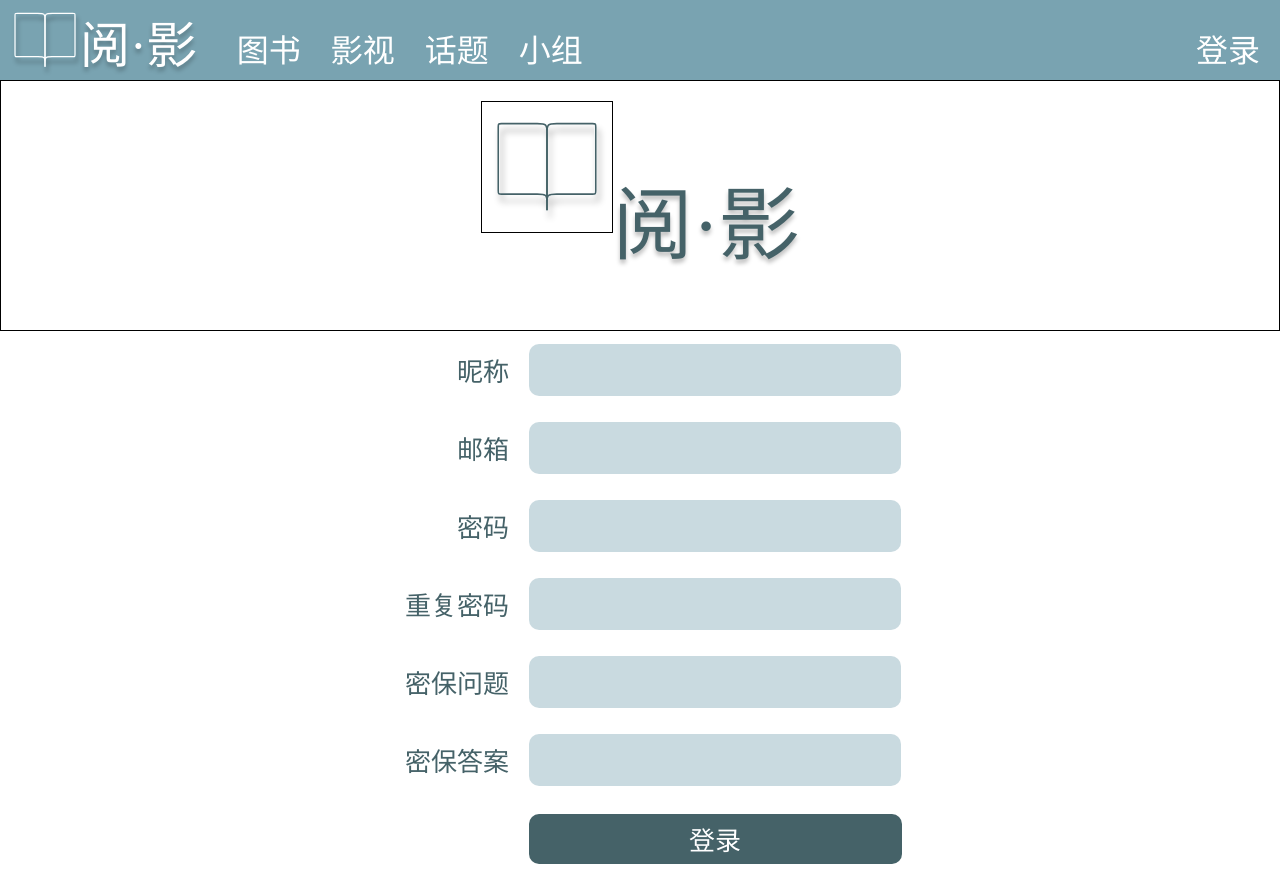
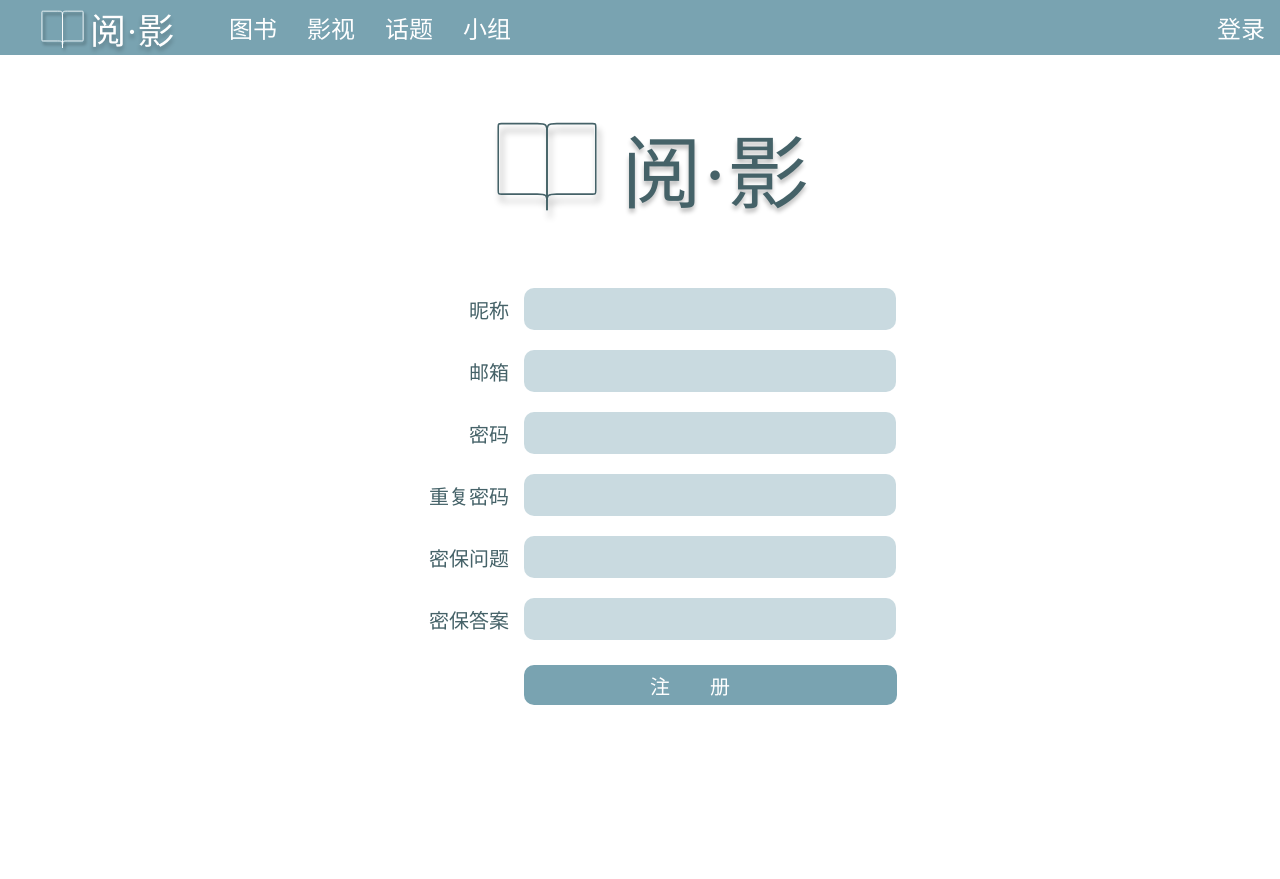
Before and after one commit to CheangFouSUY/web-yueying, a Vue app: page /register in a window 1280 px wide. After the commit the page ends 800 px from the top, so only its background shows below. Built offline with nearby package versions, Linux system fonts and the light colour scheme.

Commit message:
smaller header

```diff
--- a/src/components/Header.vue
+++ b/src/components/Header.vue
@@ -1,14 +1,18 @@
 <template>
 <div class="nav">
-    <img id="headerLogo" src="../../public/LogoWhite.svg">
-    <a href="/" id="logoName">阅·影</a>
-    <a href="#">图书</a>
-    <a href="#">影视</a>
-    <a href="#">话题</a>
-    <a href="#">小组</a>
+    <!-- <img id="headerLogo" src="../../public/LogoWhite.svg"> -->
+    <a href="/" id="logoName">
+        <img id="headerLogo" src="../../public/LogoWhite.svg">
+        阅·影
+    </a>
+    <a href="#" class="navLink">图书</a>
+    <a href="#" class="navLink">影视</a>
+    <a href="#" class="navLink">话题</a>
+    <a href="#" class="navLink">小组</a>
     <router-link id='login' to="/login">登录</router-link>
 </div>
 </template>
+
 <script>
 export default {
     name:'Header'
@@ -17,32 +21,40 @@ export default {
 
 <style>
 #headerLogo{
-    width: 80px;
+    width: 55px;
     float: left;
-    margin-top: -5px;
+    margin-left: 30px;
 }
 
 #logoName{
-    font-size: 50px;
+    height: 45px;
+    font-size: 36px;
     font-weight: 100;
-    margin: auto 10px auto -20px;
+    margin: -3px 20px auto -15px;
+    padding: 5px 20px;
     text-shadow: 0px 4px 4px rgba(0, 0, 0, 0.25);
 }
 .nav{
-    height: 70px;
-    padding: 5px;
-    font-size: 32px;
+    height: 55px;
+    /* padding: 5px; */
+    font-size: 24px;
     background-color: #79A3B1;
+}
+.navLink:hover{
+    background-color: #6f9caa;
 }
 a{
     display: block;
     float: left;
-    /* border: 1px black solid; */
-    margin-top: 20px;
-    padding-left: 15px;
+    height: 35px;
+    /* outline: 1px black solid; */
+    margin: auto ;
+    /* margin-top: 20px; */
+    padding: 10px 15px;
     padding-right: 15px;
     color: white;
     text-decoration: none;
+
 }
 #login{
     float:right;
--- a/src/views/Register.vue
+++ b/src/views/Register.vue
@@ -41,7 +41,7 @@
             </div>
             <div>
                 <span></span>
-                <button>登录</button>
+                <button>注册</button>
             </div>
         </div>
     </div>
@@ -59,19 +59,20 @@ export default {
 
 <style scoped>
 #logo{
-    border: 1px black solid;
+    width: 350px;
+    margin: auto;
 }
 
 #logoBook{
+    display: inline-block;
+    vertical-align: middle;
     width: 130px;
-    border: 1px black solid;
-    /* position: relative;
-    top: 20px; */
-    margin: 20px auto;
+    margin: auto 10px;
 }
 
 h1{
     display: inline-block;
+    vertical-align: middle;
     font-size: 80px;
     color: #456268;
     font-weight: 100;
@@ -90,15 +91,15 @@ input:hover{
 
 input{
     display: inline-block;
-    margin: 13px auto;
-    height: 50px;
+    margin: 10px auto;
+    height: 40px;
     width: 350px;
     padding-left: 20px;
     border: none;
     border-radius: 10px;
     background-color: rgba(121, 163, 177, 0.4);
     color: #456268;
-    font-size: 24px;
+    font-size: 20px;
     vertical-align: middle;
 }
 
@@ -111,21 +112,22 @@ form{
 }
 
 button{
-    height: 50px;
+    height: 40px;
     width: 373px;
     margin: 15px auto;
-    background-color: #456268;
+    background-color: #79A3B1;
     border: none;
     color: white;
-    font-size: 26px;
+    font-size: 20px;
     border-radius: 10px;
+    letter-spacing: 2em;
 }
 
 #registerBox span{
     width: 110px;
     display: inline-block;
     color: #456268;
-    margin: auto 20px auto ;
+    margin: auto 15px auto ;
     vertical-align: middle;
     text-align: right;
 }
@@ -133,7 +135,7 @@ button{
 #registerBox{
     height: 700px;
     text-align: center;
-    font-size: 26px;
+    font-size: 20px;
     /* background-color: aquamarine; */
 }
 </style>
```
